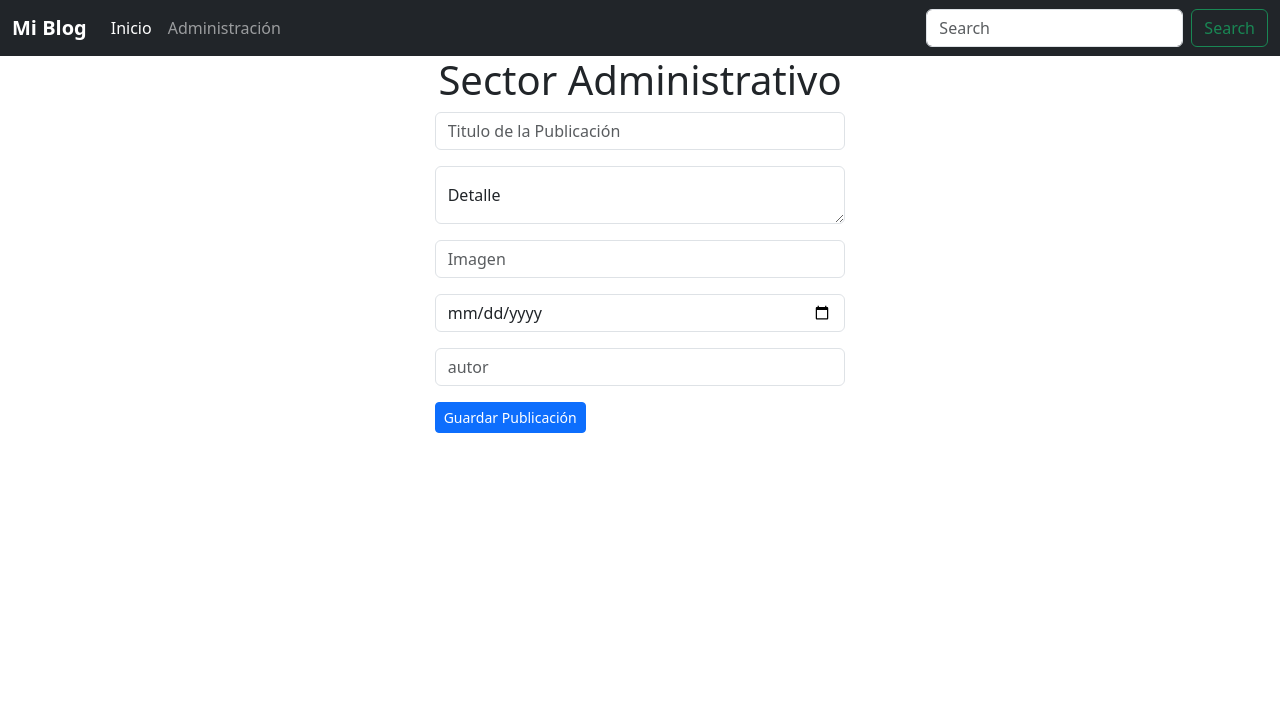
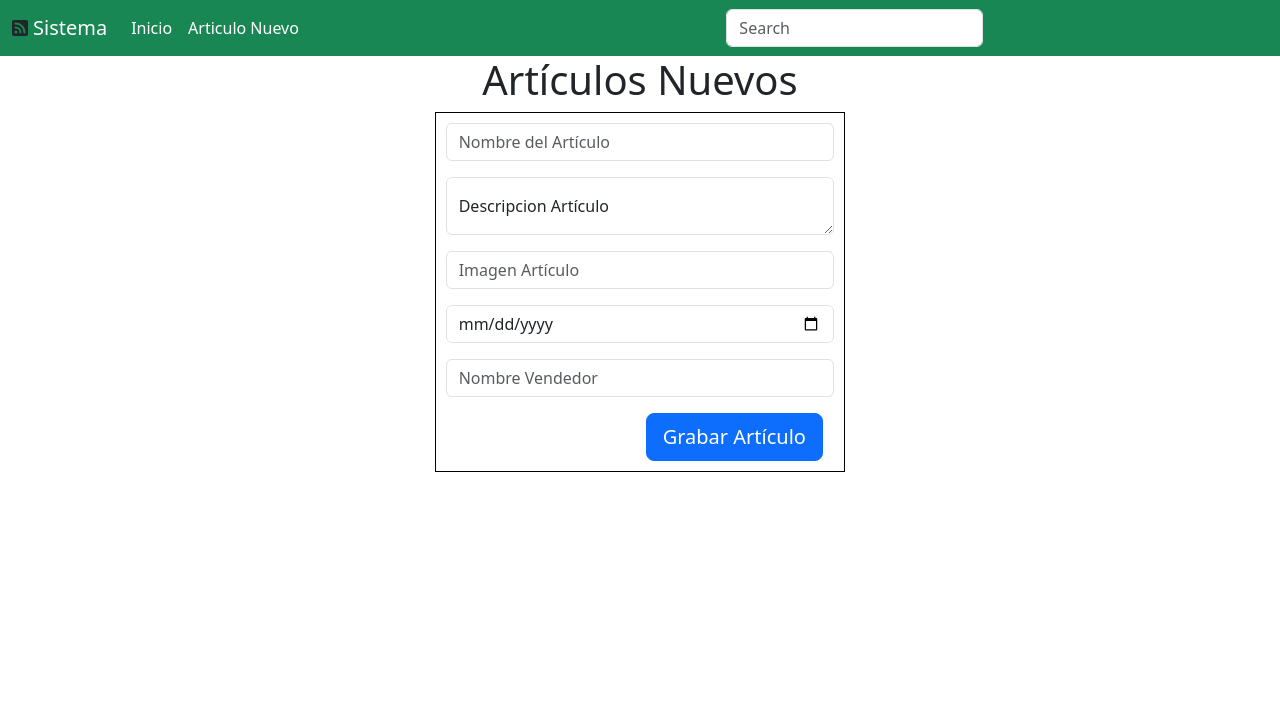
Before and after one commit to cesarmereles/proyecto-conBD, a Node server app: page /admin in a window 1280 px wide. Shown: the top 712 px of the page. Run offline with Node 20, Linux system fonts and the light colour scheme; some libraries are stand-ins or nearby versions.

Commit message:
programa modificado

```diff
--- a/public/css/admin.css
+++ b/public/css/admin.css
@@ -5,6 +5,20 @@
 }
 
 body{
+
     display: grid;
     grid-template-rows: auto auto 1fr auto ;
 }
+
+.icono{
+    margin-right:5px;
+}
+
+#nuevo-form{
+    border: 1px solid black;
+    padding: 10px;
+}
+button{
+    margin-left: 200px;
+
+}
--- a/public/js/crud-post.js
+++ b/public/js/crud-post.js
@@ -33,7 +33,7 @@ export const mostrarPublicaciones = (publicacion, elemento) => {
     let registros = '';
     publicacion.forEach(pub => {
         registros += `
-           <section class='d-flex gap-2'>
+           <section class='d-flex gap-2 cuadro'>
                 <img src="${pub.url_imagen}" class='rounded' height="200" width="200">
                 <div class='d-flex flex-column justify-content-between'>
                     <h4>${pub.titulo}</h4>
--- a/views/admin.ejs
+++ b/views/admin.ejs
@@ -7,30 +7,30 @@
 
 <div class="row">
     <div class="col">
-        <h1 class="text-center">Sector Administrativo</h1>
+        <h1 class="text-center">Artículos Nuevos</h1>
     </div>
 </div>
 <div class="row">
     <div class="col-md-4 mx-auto">
         <form action="" id="nuevo-form">
             <div class="mb-3">
-                <input type="text" placeholder="Titulo de la Publicación" id="titulo" class="form-control">
+                <input type="text" placeholder="Nombre del Artículo" id="titulo" class="form-control">
             </div>
             <div class="form-floating mb-3">
                 <textarea class="form-control" placeholder="Comentarios" id="detalle"></textarea>
-                <label for="floatingTextarea">Detalle</label>
+                <label for="floatingTextarea">Descripcion Artículo</label>
             </div>
             <div class="mb-3">
-                <input type="text" placeholder="Imagen" id="url_imagen" class="form-control">
+                <input type="text" placeholder="Imagen Artículo" id="url_imagen" class="form-control">
             </div>
             <div class="mb-3">
-                <input type="date" placeholder="fecha" class="form-control" id="fecha_publicacion">
+                <input type="date" placeholder="Fecha" class="form-control" id="fecha_publicacion">
             </div>
             <div class="mb-3">
-                <input type="text" placeholder="autor" class="form-control" id="autor">
+                <input type="text" placeholder="Nombre Vendedor" class="form-control" id="autor">
             </div>
-            <button type="submit" class="btn btn-sm btn-primary">
-                Guardar Publicación
+            <button type="submit" class="btn btn-primary btn-lg boton">
+                Grabar Artículo
             </button>
         </form>
     </div>
--- a/views/index.ejs
+++ b/views/index.ejs
@@ -1,5 +1,5 @@
 <%-include('partials/header') %>
-
+<link rel="stylesheet" href="/css/index.css">
 </head>
 <body>
 <%-include('partials/navbar') %>
--- a/views/partials/footer.ejs
+++ b/views/partials/footer.ejs
@@ -1,5 +1,5 @@
 
-<footer class="bg-dark py-4 text-white text-center">
+<footer class="bg-success py-4 text-white text-center">
     <p>&copy; Derechos reservados</p>
 </footer>
 <script src='https://cdn.jsdelivr.net/npm/bootstrap@5.3.1/dist/js/bootstrap.bundle.min.js' integrity='sha384-HwwvtgBNo3bZJJLYd8oVXjrBZt8cqVSpeBNS5n7C8IVInixGAoxmnlMuBnhbgrkm' crossorigin='anonymous'></script>
--- a/views/partials/navbar.ejs
+++ b/views/partials/navbar.ejs
@@ -1,16 +1,19 @@
-<nav class="navbar navbar-expand-lg bg-dark navbar-dark">
+<nav class="navbar navbar-expand-lg bg-success navbar-success">
     <div class="container-fluid">
-      <a class="navbar-brand" href="#"><strong>Mi Blog</strong></a>
+      <svg xmlns="http://www.w3.org/2000/svg" width="16" height="16" fill="currentColor" class="bi bi-rss-fill icono" viewBox="0 0 16 16">
+        <path d="M2 0a2 2 0 0 0-2 2v12a2 2 0 0 0 2 2h12a2 2 0 0 0 2-2V2a2 2 0 0 0-2-2H2zm1.5 2.5c5.523 0 10 4.477 10 10a1 1 0 1 1-2 0 8 8 0 0 0-8-8 1 1 0 0 1 0-2zm0 4a6 6 0 0 1 6 6 1 1 0 1 1-2 0 4 4 0 0 0-4-4 1 1 0 0 1 0-2zm.5 7a1.5 1.5 0 1 1 0-3 1.5 1.5 0 0 1 0 3z"/>
+      </svg>
+      <a class="navbar-brand text-white" href="/">Sistema</a>
       <button class="navbar-toggler" type="button" data-bs-toggle="collapse" data-bs-target="#navbarSupportedContent" aria-controls="navbarSupportedContent" aria-expanded="false" aria-label="Toggle navigation">
         <span class="navbar-toggler-icon"></span>
       </button>
       <div class="collapse navbar-collapse" id="navbarSupportedContent">
         <ul class="navbar-nav me-auto mb-2 mb-lg-0">
           <li class="nav-item">
-            <a class="nav-link active" aria-current="page" href="/">Inicio</a>
+            <a class="nav-link active text-white" aria-current="page" href="/">Inicio</a>
           </li>
           <li class="nav-item">
-            <a class="nav-link" href="/admin">Administración</a>
+            <a class="nav-link text-white" href="/admin">Articulo Nuevo</a>
           </li>
         </ul>
         <form class="d-flex" role="search">
```
Also changed, not shown: public/css/index.css (added, +17 -0 lines).
